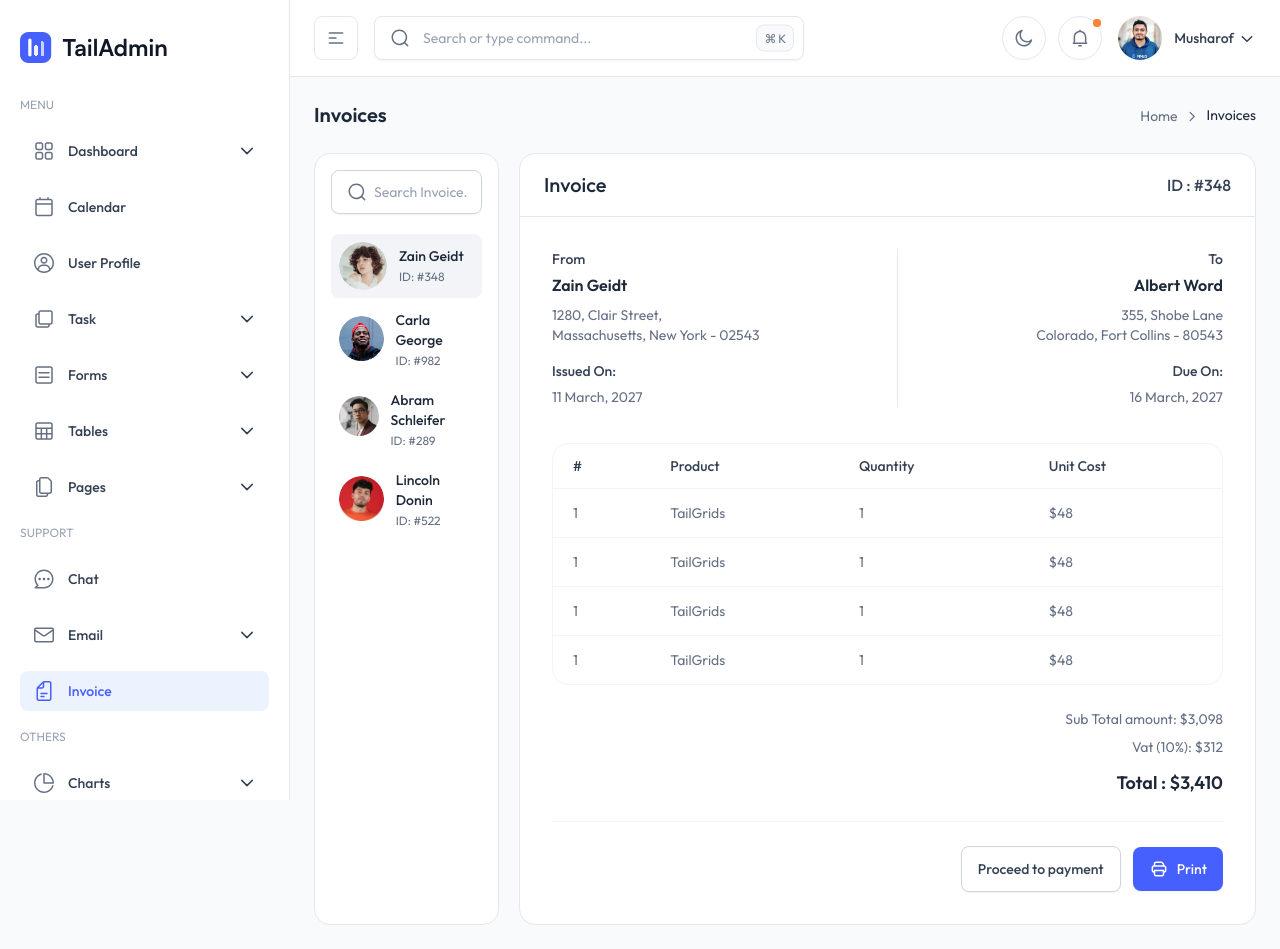
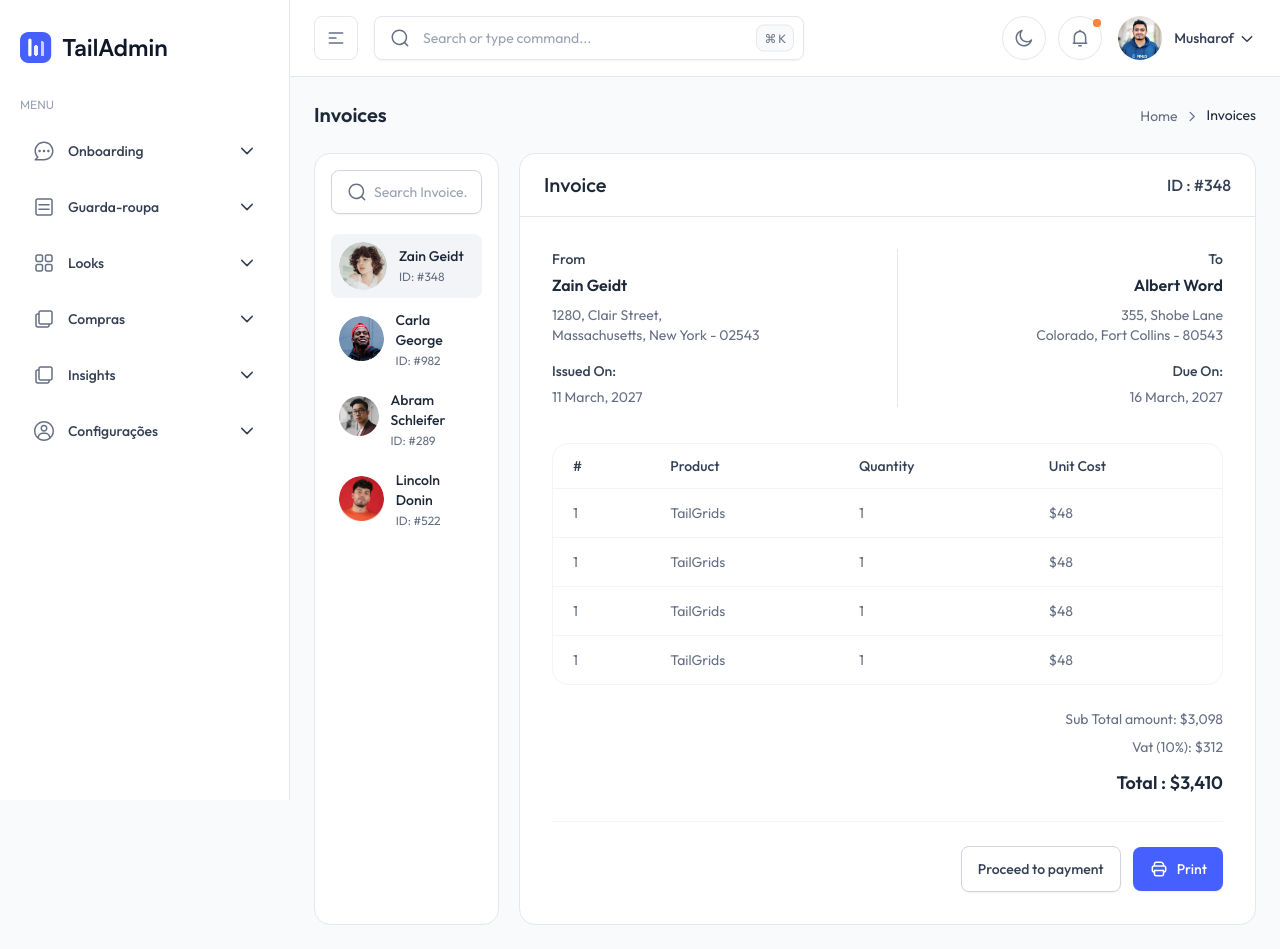
Before and after one commit to lemartins07/lookfy, a Next.js app in the folder app/: page /invoice in a window 1280 px wide. Built offline with nearby package versions, Linux system fonts and the light colour scheme.

Commit message:
Limpando template para iniciar o desenvolvimento

```diff
--- /dev/null
+++ b/app/src/app/(admin)/insights/low-usage/page.tsx
@@ -0,0 +1,10 @@
+import ComingSoonSection from "@/components/common/ComingSoonSection";
+
+export default function LowUsageInsightsPage() {
+  return (
+    <ComingSoonSection
+      title="Peças pouco usadas"
+      description="Vamos te ajudar a identificar peças esquecidas no guarda-roupa."
+    />
+  );
+}
--- /dev/null
+++ b/app/src/app/(admin)/insights/versatile/page.tsx
@@ -0,0 +1,10 @@
+import ComingSoonSection from "@/components/common/ComingSoonSection";
+
+export default function VersatileInsightsPage() {
+  return (
+    <ComingSoonSection
+      title="Combinações versáteis"
+      description="Descubra as peças que rendem mais combinações."
+    />
+  );
+}
--- /dev/null
+++ b/app/src/app/(admin)/looks/new/page.tsx
@@ -0,0 +1,10 @@
+import ComingSoonSection from "@/components/common/ComingSoonSection";
+
+export default function LooksNewPage() {
+  return (
+    <ComingSoonSection
+      title="Gerar look"
+      description="Em breve você poderá gerar looks com base no seu estilo."
+    />
+  );
+}
--- /dev/null
+++ b/app/src/app/(admin)/looks/page.tsx
@@ -0,0 +1,10 @@
+import ComingSoonSection from "@/components/common/ComingSoonSection";
+
+export default function LooksPage() {
+  return (
+    <ComingSoonSection
+      title="Meus looks"
+      description="Aqui você poderá salvar e organizar seus looks favoritos."
+    />
+  );
+}
--- /dev/null
+++ b/app/src/app/(admin)/settings/account/page.tsx
@@ -0,0 +1,10 @@
+import ComingSoonSection from "@/components/common/ComingSoonSection";
+
+export default function AccountSettingsPage() {
+  return (
+    <ComingSoonSection
+      title="Conta e login"
+      description="Configurações de conta e segurança estarão disponíveis aqui."
+    />
+  );
+}
--- /dev/null
+++ b/app/src/app/(admin)/settings/profile/page.tsx
@@ -0,0 +1,10 @@
+import ComingSoonSection from "@/components/common/ComingSoonSection";
+
+export default function ProfileSettingsPage() {
+  return (
+    <ComingSoonSection
+      title="Perfil e preferências"
+      description="Em breve você vai editar suas preferências de estilo aqui."
+    />
+  );
+}
--- /dev/null
+++ b/app/src/app/(admin)/shopping-list/page.tsx
@@ -0,0 +1,10 @@
+import ComingSoonSection from "@/components/common/ComingSoonSection";
+
+export default function ShoppingListPage() {
+  return (
+    <ComingSoonSection
+      title="Lista sugerida"
+      description="Em breve sua lista de compras inteligente vai aparecer aqui."
+    />
+  );
+}
--- /dev/null
+++ b/app/src/app/(admin)/wardrobe/new/page.tsx
@@ -0,0 +1,10 @@
+import ComingSoonSection from "@/components/common/ComingSoonSection";
+
+export default function WardrobeNewPage() {
+  return (
+    <ComingSoonSection
+      title="Adicionar peça"
+      description="Estamos preparando o cadastro rápido de peças."
+    />
+  );
+}
--- /dev/null
+++ b/app/src/app/(admin)/wardrobe/page.tsx
@@ -0,0 +1,10 @@
+import ComingSoonSection from "@/components/common/ComingSoonSection";
+
+export default function WardrobePage() {
+  return (
+    <ComingSoonSection
+      title="Guarda-roupa"
+      description="Em breve você vai ver todas as suas peças aqui."
+    />
+  );
+}
--- /dev/null
+++ b/app/src/components/common/ComingSoonPage.tsx
@@ -0,0 +1,5 @@
+import ComingSoon from "@/app/(full-width-pages)/(other-pages)/coming-soon/page";
+
+export default function ComingSoonPage() {
+  return <ComingSoon />;
+}
--- /dev/null
+++ b/app/src/components/common/ComingSoonSection.tsx
@@ -0,0 +1,23 @@
+interface ComingSoonSectionProps {
+  title: string;
+  description?: string;
+}
+
+export default function ComingSoonSection({
+  title,
+  description = "Estamos preparando essa etapa para você.",
+}: ComingSoonSectionProps) {
+  return (
+    <div className="flex min-h-[60vh] w-full items-center justify-center">
+      <div className="mx-auto w-full max-w-[520px] text-center">
+        <p className="mb-2 text-sm font-medium text-brand-500">Em breve</p>
+        <h1 className="mb-3 text-title-md font-bold text-gray-800 dark:text-white/90">
+          {title}
+        </h1>
+        <p className="text-base text-gray-500 dark:text-gray-400">
+          {description}
+        </p>
+      </div>
+    </div>
+  );
+}
--- a/app/src/layout/AppSidebar.tsx
+++ b/app/src/layout/AppSidebar.tsx
@@ -5,23 +5,14 @@ import Image from "next/image";
 import { usePathname } from "next/navigation";
 import { useSidebar } from "../context/SidebarContext";
 import {
-  BoxCubeIcon,
-  CalenderIcon,
   ChatIcon,
   ChevronDownIcon,
-  DocsIcon,
   GridIcon,
   HorizontaLDots,
   ListIcon,
-  MailIcon,
-  PageIcon,
-  PieChartIcon,
-  PlugInIcon,
-  TableIcon,
   TaskIcon,
   UserCircleIcon,
 } from "../icons/index";
-import SidebarWidget from "./SidebarWidget";
 
 type NavItem = {
   name: string;
@@ -32,140 +23,49 @@ type NavItem = {
 
 const navItems: NavItem[] = [
   {
-    icon: <GridIcon />,
-    name: "Dashboard",
+    icon: <ChatIcon />,
+    name: "Onboarding",
     subItems: [
-      { name: "Ecommerce", path: "/", pro: false },
-      { name: "Analytics", path: "/analytics", pro: true },
-      { name: "Marketing", path: "/marketing", pro: true },
-      { name: "CRM", path: "/crm", pro: true },
-      { name: "Stocks", path: "/stocks", new: true, pro: true },
-      { name: "SaaS", path: "/saas", new: true, pro: true },
+      { name: "Definir estilo (chat)", path: "/chat" },
     ],
   },
   {
-    icon: <CalenderIcon />,
-    name: "Calendar",
-    path: "/calendar",
+    name: "Guarda-roupa",
+    icon: <ListIcon />,
+    subItems: [
+      { name: "Todas as peças", path: "/wardrobe" },
+      { name: "Adicionar peça", path: "/wardrobe/new" },
+    ],
+  },
+  {
+    name: "Looks",
+    icon: <GridIcon />,
+    subItems: [
+      { name: "Gerar look", path: "/looks/new" },
+      { name: "Meus looks", path: "/looks" },
+    ],
+  },
+  {
+    name: "Compras",
+    icon: <TaskIcon />,
+    subItems: [
+      { name: "Lista sugerida", path: "/shopping-list" },
+    ],
+  },
+  {
+    name: "Insights",
+    icon: <TaskIcon />,
+    subItems: [
+      { name: "Peças pouco usadas", path: "/insights/low-usage" },
+      { name: "Combinações versáteis", path: "/insights/versatile" },
+    ],
   },
   {
     icon: <UserCircleIcon />,
-    name: "User Profile",
-    path: "/profile",
-  },
-  {
-    name: "Task",
-    icon: <TaskIcon />,
+    name: "Configurações",
     subItems: [
-      { name: "List", path: "/task-list", pro: true },
-      { name: "Kanban", path: "/task-kanban", pro: true },
-    ],
-  },
-  {
-    name: "Forms",
-    icon: <ListIcon />,
-    subItems: [
-      { name: "Form Elements", path: "/form-elements", pro: false },
-      { name: "Form Layout", path: "/form-layout", pro: true },
-    ],
-  },
-  {
-    name: "Tables",
-    icon: <TableIcon />,
-    subItems: [
-      { name: "Basic Tables", path: "/basic-tables", pro: false },
-      { name: "Data Tables", path: "/data-tables", pro: true },
-    ],
-  },
-  {
-    name: "Pages",
-    icon: <PageIcon />,
-    subItems: [
-      { name: "File Manager", path: "/file-manager", pro: true },
-      { name: "Pricing Tables", path: "/pricing-tables", pro: true },
-      { name: "Faqs", path: "/faq", pro: true },
-      { name: "Blank Page", path: "/blank", pro: false },
-      { name: "404 Error", path: "/error-404", pro: false },
-      { name: "500 Error", path: "/error-500", pro: true },
-      { name: "503 Error", path: "/error-503", pro: true },
-      { name: "Coming Soon", path: "/coming-soon", pro: true },
-      { name: "Maintenance", path: "/maintenance", pro: true },
-      { name: "Success", path: "/success", pro: true },
-    ],
-  },
-];
-
-const supportItems: NavItem[] = [
-  {
-    icon: <ChatIcon />,
-    name: "Chat",
-    path: "/chat",
-  },
-  {
-    icon: <MailIcon />,
-    name: "Email",
-    subItems: [
-      { name: "Inbox", path: "/inbox" },
-      { name: "Details", path: "/inbox-details" },
-    ],
-  },
-  {
-    icon: <DocsIcon />,
-    name: "Invoice",
-    path: "/invoice",
-  },
-];
-
-const othersItems: NavItem[] = [
-  {
-    icon: <PieChartIcon />,
-    name: "Charts",
-    subItems: [
-      { name: "Line Chart", path: "/line-chart", pro: true },
-      { name: "Bar Chart", path: "/bar-chart", pro: true },
-      { name: "Pie Chart", path: "/pie-chart", pro: true },
-    ],
-  },
-  {
-    icon: <BoxCubeIcon />,
-    name: "UI Elements",
-    subItems: [
-      { name: "Alerts", path: "/alerts", pro: false },
-      { name: "Avatar", path: "/avatars", pro: false },
-      { name: "Badge", path: "/badge", pro: false },
-      { name: "Breadcrumb", path: "/breadcrumb", pro: true },
-      { name: "Buttons", path: "/buttons", pro: false },
-      { name: "Buttons Group", path: "/buttons-group", pro: true },
-      { name: "Cards", path: "/cards", pro: true },
-      { name: "Carousel", path: "/carousel", pro: true },
-      { name: "Dropdowns", path: "/dropdowns", pro: true },
-      { name: "Images", path: "/images", pro: false },
-      { name: "Links", path: "/links", pro: true },
-      { name: "List", path: "/list", pro: true },
-      { name: "Modals", path: "/modals", pro: true },
-      { name: "Notification", path: "/notifications", pro: true },
-      { name: "Pagination", path: "/pagination", pro: true },
-      { name: "Popovers", path: "/popovers", pro: true },
-      { name: "Progressbar", path: "/progress-bar", pro: true },
-      { name: "Ribbons", path: "/ribbons", pro: true },
-      { name: "Spinners", path: "/spinners", pro: true },
-      { name: "Tabs", path: "/tabs", pro: true },
-      { name: "Tooltips", path: "/tooltips", pro: true },
-      { name: "Videos", path: "/videos", pro: false },
-    ],
-  },
-  {
-    icon: <PlugInIcon />,
-    name: "Authentication",
-    subItems: [
-      { name: "Sign In", path: "/signin", pro: false },
-      { name: "Sign Up", path: "/signup", pro: false },
-      { name: "Reset Password", path: "/reset-password", pro: true },
-      {
-        name: "Two Step Verification",
-        path: "/two-step-verification",
-        pro: true,
-      },
+      { name: "Perfil & preferências", path: "/settings/profile" },
+      { name: "Conta & login", path: "/settings/account" },
     ],
   },
 ];
@@ -176,7 +76,7 @@ const AppSidebar: React.FC = () => {
 
   const renderMenuItems = (
     navItems: NavItem[],
-    menuType: "main" | "support" | "others"
+    menuType: "main"
   ) => (
     <ul className="flex flex-col gap-4">
       {navItems.map((nav, index) => (
@@ -301,7 +201,7 @@ const AppSidebar: React.FC = () => {
   );
 
   const [openSubmenu, setOpenSubmenu] = useState<{
-    type: "main" | "support" | "others";
+    type: "main";
     index: number;
   } | null>(null);
   const [subMenuHeight, setSubMenuHeight] = useState<Record<string, number>>(
@@ -315,19 +215,13 @@ const AppSidebar: React.FC = () => {
   useEffect(() => {
     // Check if the current path matches any submenu item
     let submenuMatched = false;
-    ["main", "support", "others"].forEach((menuType) => {
-      const items =
-        menuType === "main"
-          ? navItems
-          : menuType === "support"
-          ? supportItems
-          : othersItems;
-      items.forEach((nav, index) => {
+    ["main"].forEach((menuType) => {
+      navItems.forEach((nav, index) => {
         if (nav.subItems) {
           nav.subItems.forEach((subItem) => {
             if (isActive(subItem.path)) {
               setOpenSubmenu({
-                type: menuType as "main" | "support" | "others",
+                type: menuType as "main",
                 index,
               });
               submenuMatched = true;
@@ -359,7 +253,7 @@ const AppSidebar: React.FC = () => {
 
   const handleSubmenuToggle = (
     index: number,
-    menuType: "main" | "support" | "others"
+    menuType: "main"
   ) => {
     setOpenSubmenu((prevOpenSubmenu) => {
       if (
@@ -440,43 +334,8 @@ const AppSidebar: React.FC = () => {
               </h2>
               {renderMenuItems(navItems, "main")}
             </div>
-
-            <div className="">
-              <h2
-                className={`mb-4 text-xs uppercase flex leading-[20px] text-gray-400 ${
-                  !isExpanded && !isHovered
-                    ? "lg:justify-center"
-                    : "justify-start"
-                }`}
-              >
-                {isExpanded || isHovered || isMobileOpen ? (
-                  "Support"
-                ) : (
-                  <HorizontaLDots />
-                )}
-              </h2>
-              {renderMenuItems(supportItems, "support")}
-            </div>
-
-            <div className="">
-              <h2
-                className={`mb-4 text-xs uppercase flex leading-[20px] text-gray-400 ${
-                  !isExpanded && !isHovered
-                    ? "lg:justify-center"
-                    : "justify-start"
-                }`}
-              >
-                {isExpanded || isHovered || isMobileOpen ? (
-                  "Others"
-                ) : (
-                  <HorizontaLDots />
-                )}
-              </h2>
-              {renderMenuItems(othersItems, "others")}
-            </div>
           </div>
         </nav>
-        {isExpanded || isHovered || isMobileOpen ? <SidebarWidget /> : null}
       </div>
     </aside>
   );
```
